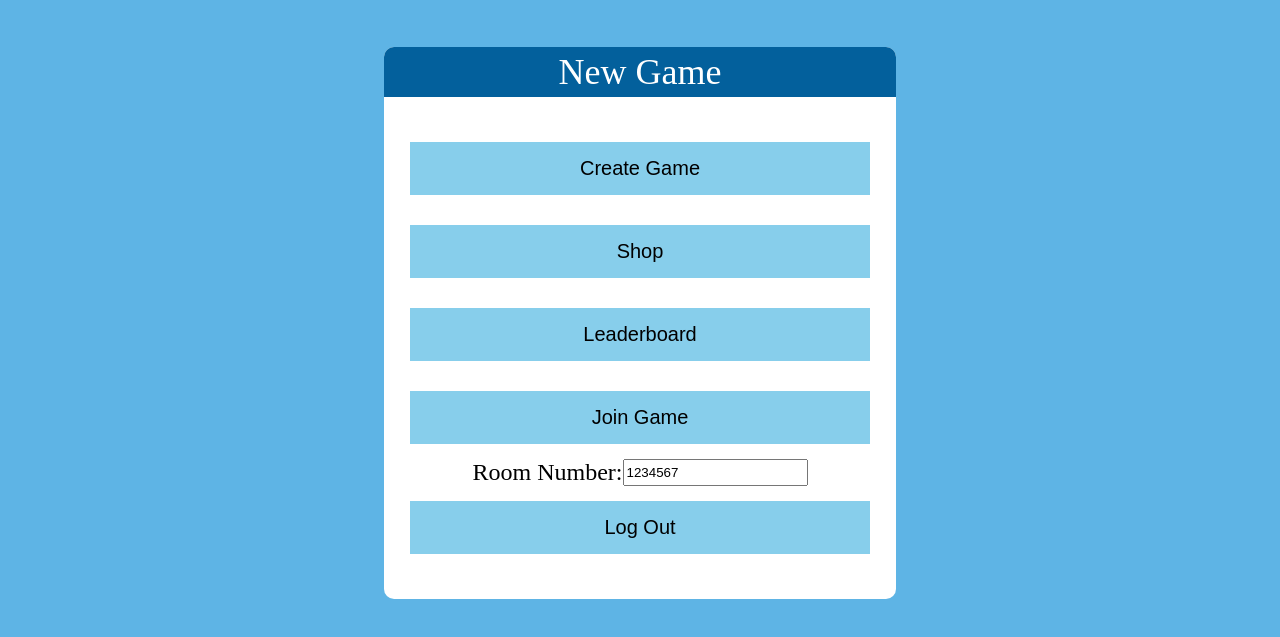
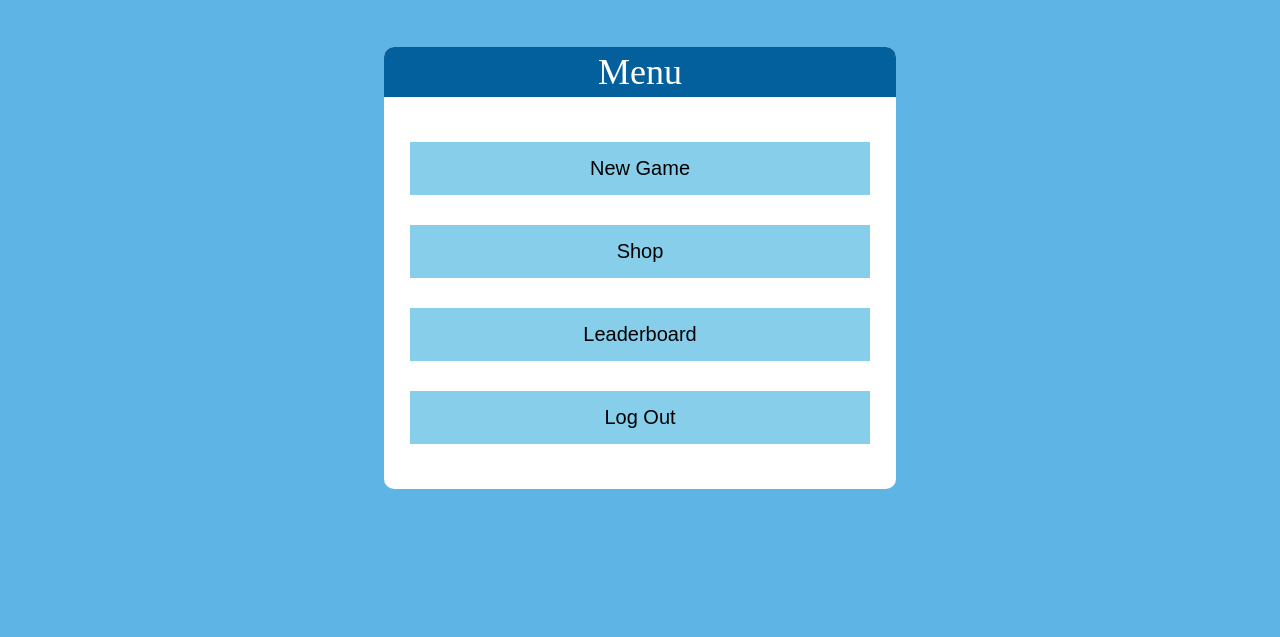
Before and after one commit to apoorva-sriv/MonoUniversity, a website: page pub/newgame.html in a window 1280 px wide. Shown: the part 83-720 px from the top of the page. Drawn offline with Linux system fonts and the light colour scheme; no server answers.

Commit message:
Remove mp components from frontend

```diff
--- a/pub/newgame.html
+++ b/pub/newgame.html
@@ -23,9 +23,9 @@
 
         <div class="hcenter">
             <div id="content-box">
-                <div id="contentheader" class="vcenter hcenter">New Game</div>
+                <div id="contentheader" class="vcenter hcenter">Menu</div>
                 <div id="buttons">
-                    <button id="newgame">Create Game</button> <br />
+                    <button id="newgame">New Game</button> <br />
 
                     <button id="shop" onclick="
                         window.location='./shop.html';
@@ -34,10 +34,11 @@
                     <button id="leaderboard" onclick="
                         window.location='./leaderboard.html';
                     ">Leaderboard</button>
-
+                    <!--
                     <button id="joingame">Join Game</button>
                     Room Number:
                     <input id="room-num" type="text" value="1234567">
+                    -->
                     <button onclick="window.location='./index.html'">Log Out</button>
                 </div>
             </div>
--- a/server.js
+++ b/server.js
@@ -262,7 +262,7 @@ app.put('/api/win', authenticate, async (req, res) => {
     const user = await User.findOne({user: req.session.username});
     user.wins += 1;
     user.money += 100;
-    await user.save()
+    await user.save();
     res.sendStatus(200);
 });
 /*
```
